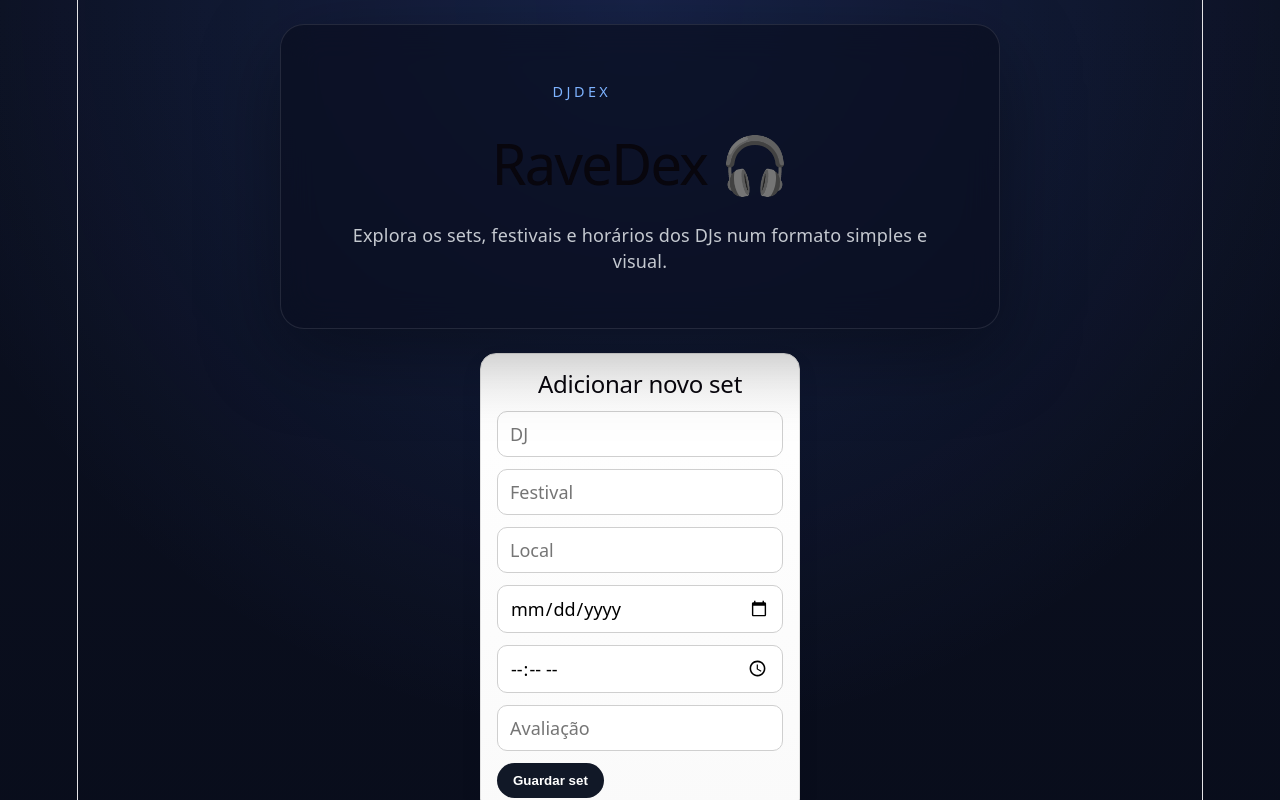
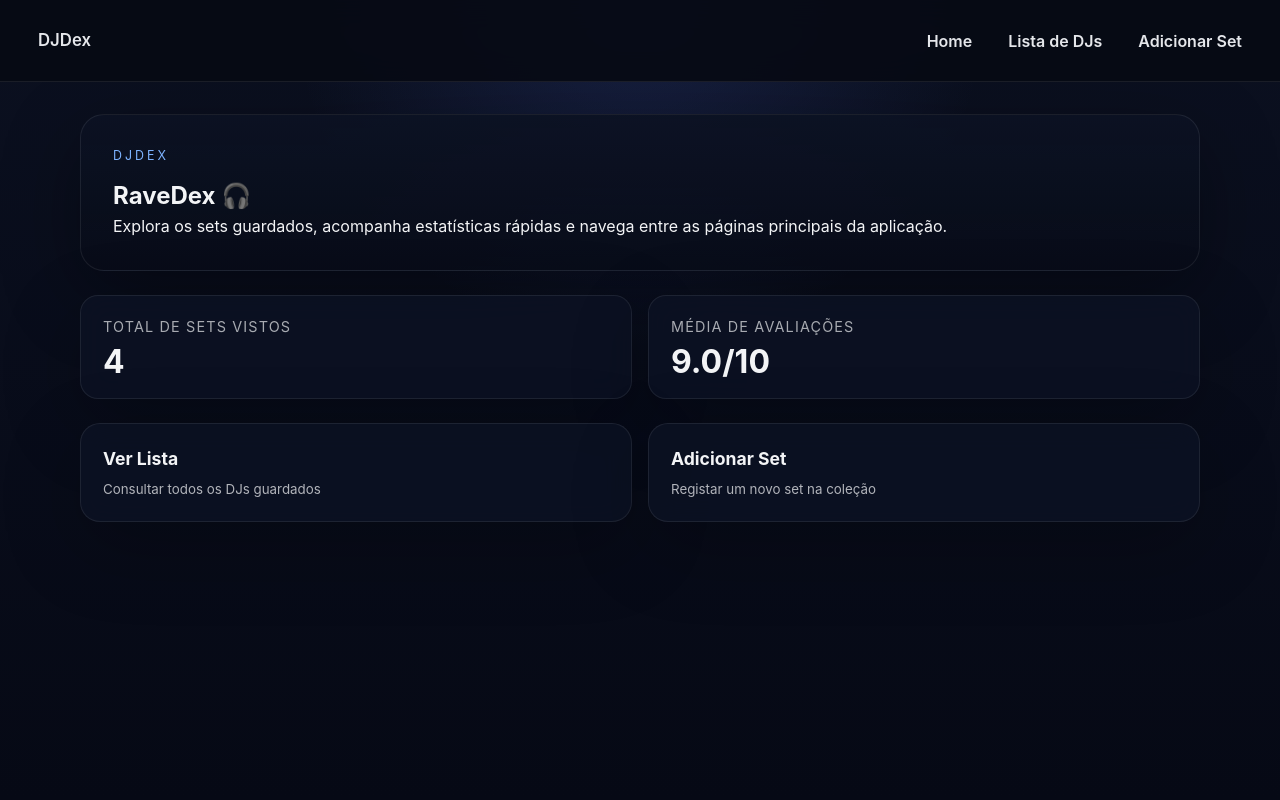
Before and after one commit to opaulosilva233/DJDex, a React (Vite) app: page / in a window 1280 px wide. Shown: the top 800 px of the page. Built offline with nearby package versions, Linux system fonts and the light colour scheme.

Commit message:
feat: implement routing with react-router-dom and create main application structure

```diff
--- a/package.json
+++ b/package.json
@@ -10,7 +10,8 @@
   },
   "dependencies": {
     "react": "^19.1.0",
-    "react-dom": "^19.1.0"
+    "react-dom": "^19.1.0",
+    "react-router-dom": "^7.15.1"
   },
   "devDependencies": {
     "@vitejs/plugin-react": "^4.4.1",
--- a/src/App.jsx
+++ b/src/App.jsx
@@ -1,7 +1,10 @@
 import { useEffect, useState } from 'react'
+import { BrowserRouter, Route, Routes } from 'react-router-dom'
 
-import AddSetForm from './components/AddSetForm'
-import DjCard from './components/DjCard'
+import Navbar from './components/Navbar'
+import AddSetPage from './pages/AddSetPage'
+import Home from './pages/Home'
+import SetList from './pages/SetList'
 import { djSets } from './data/mockData'
 
 export default function App() {
@@ -33,29 +36,21 @@ export default function App() {
   }
 
   return (
-    <main className="app-shell" style={{ padding: '24px' }}>
-      <section className="hero" style={{ marginBottom: '24px' }}>
-        <p className="eyebrow">DJDex</p>
-        <h1>RaveDex 🎧</h1>
-        <p>
-          Explora os sets, festivais e horários dos DJs num formato simples e
-          visual.
-        </p>
-      </section>
+    <BrowserRouter>
+      <div className="app-shell">
+        <Navbar />
 
-      <AddSetForm onAddSet={handleAddSet} />
-
-      <section
-        style={{
-          display: 'flex',
-          flexWrap: 'wrap',
-          gap: '16px',
-        }}
-      >
-        {djSets.map((set) => (
-          <DjCard key={set.id} set={set} />
-        ))}
-      </section>
-    </main>
+        <main className="app-main">
+          <Routes>
+            <Route path="/" element={<Home sets={sets} />} />
+            <Route path="/lista" element={<SetList sets={sets} />} />
+            <Route
+              path="/adicionar"
+              element={<AddSetPage handleAddSet={handleAddSet} />}
+            />
+          </Routes>
+        </main>
+      </div>
+    </BrowserRouter>
   )
 }
--- /dev/null
+++ b/src/components/Navbar.jsx
@@ -0,0 +1,45 @@
+import { Link } from 'react-router-dom'
+
+const navbarStyle = {
+	display: 'flex',
+	justifyContent: 'space-between',
+	alignItems: 'center',
+	gap: '16px',
+	padding: '18px 24px',
+	background: 'rgba(7, 10, 20, 0.92)',
+	borderBottom: '1px solid rgba(255, 255, 255, 0.08)',
+	backdropFilter: 'blur(14px)',
+	position: 'sticky',
+	top: 0,
+	zIndex: 10,
+}
+
+const linkStyle = {
+	color: '#e5e7eb',
+	textDecoration: 'none',
+	fontWeight: 600,
+	padding: '10px 14px',
+	borderRadius: '999px',
+}
+
+export default function Navbar() {
+	return (
+		<nav style={navbarStyle}>
+			<Link to="/" style={{ ...linkStyle, fontSize: '1.05rem' }}>
+				DJDex
+			</Link>
+
+			<div style={{ display: 'flex', flexWrap: 'wrap', gap: '8px' }}>
+				<Link to="/" style={linkStyle}>
+					Home
+				</Link>
+				<Link to="/lista" style={linkStyle}>
+					Lista de DJs
+				</Link>
+				<Link to="/adicionar" style={linkStyle}>
+					Adicionar Set
+				</Link>
+			</div>
+		</nav>
+	)
+}
--- a/src/index.css
+++ b/src/index.css
@@ -1,9 +1,15 @@
 :root {
 	font-family: Inter, system-ui, -apple-system, BlinkMacSystemFont, 'Segoe UI', sans-serif;
-  color: #f4f7fb;
-  background: #0b1020;
+	color: #f3f4f6;
+	background:
+		radial-gradient(circle at top, rgba(90, 122, 255, 0.16), transparent 34%),
+		linear-gradient(180deg, #0b1020 0%, #060915 100%);
 	line-height: 1.5;
 	font-weight: 400;
+	font-synthesis: none;
+	text-rendering: optimizeLegibility;
+	-webkit-font-smoothing: antialiased;
+	-moz-osx-font-smoothing: grayscale;
 }
 
 * {
@@ -19,154 +25,129 @@ body,
 
 body {
 	min-height: 100vh;
-  background:
-    radial-gradient(circle at top, rgba(78, 121, 255, 0.18), transparent 34%),
-    linear-gradient(180deg, #0b1020 0%, #060915 100%);
+	background: inherit;
+}
+
+a {
+	color: inherit;
+}
+
+h1,
+h2,
+h3,
+p {
+	margin: 0;
 }
 
 .app-shell {
 	min-height: 100vh;
-  display: grid;
-  place-items: center;
-  padding: 2rem;
+	display: flex;
+	flex-direction: column;
 }
 
-.hero {
-  width: min(720px, 100%);
-  padding: 3rem;
-  border: 1px solid rgba(255, 255, 255, 0.1);
-  border-radius: 24px;
-  background: rgba(10, 15, 32, 0.72);
-  backdrop-filter: blur(18px);
-  box-shadow: 0 24px 80px rgba(0, 0, 0, 0.35);
+.app-main {
+	width: min(1120px, calc(100% - 32px));
+	margin: 0 auto;
+	padding: 32px 0 48px;
+	flex: 1;
 }
 
 .eyebrow {
-  margin: 0 0 1rem;
+	margin-bottom: 12px;
 	text-transform: uppercase;
 	letter-spacing: 0.24em;
+	font-size: 0.78rem;
 	color: #7db3ff;
-  font-size: 0.8rem;
 }
 
-h1 {
-  margin: 0;
-  font-size: clamp(2.4rem, 6vw, 4.8rem);
-  line-height: 0.95;
+.page-section {
+	display: grid;
+	gap: 24px;
 }
 
-p {
-  margin: 1.25rem 0 0;
-  color: rgba(244, 247, 251, 0.8);
-  max-width: 60ch;
-}:root {
-  --text: #6b6375;
-  --text-h: #08060d;
-  --bg: #fff;
-  --border: #e5e4e7;
-  --code-bg: #f4f3ec;
-  --accent: #aa3bff;
-  --accent-bg: rgba(170, 59, 255, 0.1);
-  --accent-border: rgba(170, 59, 255, 0.5);
-  --social-bg: rgba(244, 243, 236, 0.5);
-  --shadow:
-    rgba(0, 0, 0, 0.1) 0 10px 15px -3px, rgba(0, 0, 0, 0.05) 0 4px 6px -2px;
-
-  --sans: system-ui, 'Segoe UI', Roboto, sans-serif;
-  --heading: system-ui, 'Segoe UI', Roboto, sans-serif;
-  --mono: ui-monospace, Consolas, monospace;
-
-  font: 18px/145% var(--sans);
-  letter-spacing: 0.18px;
-  color-scheme: light dark;
-  color: var(--text);
-  background: var(--bg);
-  font-synthesis: none;
-  text-rendering: optimizeLegibility;
-  -webkit-font-smoothing: antialiased;
-  -moz-osx-font-smoothing: grayscale;
-
-  @media (max-width: 1024px) {
-    font-size: 16px;
-  }
+.section-header {
+	display: grid;
+	gap: 10px;
 }
 
-@media (prefers-color-scheme: dark) {
-  :root {
-    --text: #9ca3af;
-    --text-h: #f3f4f6;
-    --bg: #16171d;
-    --border: #2e303a;
-    --code-bg: #1f2028;
-    --accent: #c084fc;
-    --accent-bg: rgba(192, 132, 252, 0.15);
-    --accent-border: rgba(192, 132, 252, 0.5);
-    --social-bg: rgba(47, 48, 58, 0.5);
-    --shadow:
-      rgba(0, 0, 0, 0.4) 0 10px 15px -3px, rgba(0, 0, 0, 0.25) 0 4px 6px -2px;
+.section-header h1 {
+	font-size: clamp(2rem, 4vw, 3.6rem);
+	line-height: 1;
 }
 
-  #social .button-icon {
-    filter: invert(1) brightness(2);
-  }
+.section-header p {
+	color: rgba(243, 244, 246, 0.78);
+	max-width: 60ch;
 }
 
-body {
-  margin: 0;
+.glass-card,
+.form-wrapper,
+.action-card,
+.sets-grid .card {
+	border: 1px solid rgba(255, 255, 255, 0.08);
+	background: rgba(12, 18, 35, 0.88);
+	box-shadow: 0 24px 80px rgba(0, 0, 0, 0.24);
+	backdrop-filter: blur(14px);
 }
 
-#root {
-  width: 1126px;
-  max-width: 100%;
-  margin: 0 auto;
-  text-align: center;
-  border-inline: 1px solid var(--border);
-  min-height: 100svh;
-  display: flex;
-  flex-direction: column;
-  box-sizing: border-box;
+.glass-card {
+	padding: 20px 22px;
+	border-radius: 18px;
+	display: grid;
+	gap: 8px;
 }
 
-h1,
-h2 {
-  font-family: var(--heading);
-  font-weight: 500;
-  color: var(--text-h);
+.card-label {
+	font-size: 0.9rem;
+	text-transform: uppercase;
+	letter-spacing: 0.08em;
+	color: rgba(243, 244, 246, 0.68);
 }
 
-h1 {
-  font-size: 56px;
-  letter-spacing: -1.68px;
-  margin: 32px 0;
-  @media (max-width: 1024px) {
-    font-size: 36px;
-    margin: 20px 0;
-  }
-}
-h2 {
-  font-size: 24px;
-  line-height: 118%;
-  letter-spacing: -0.24px;
-  margin: 0 0 8px;
-  @media (max-width: 1024px) {
-    font-size: 20px;
-  }
-}
-p {
-  margin: 0;
+.card-value {
+	font-size: 2rem;
+	line-height: 1;
 }
 
-code,
-.counter {
-  font-family: var(--mono);
-  display: inline-flex;
-  border-radius: 4px;
-  color: var(--text-h);
+.action-grid {
+	display: grid;
+	grid-template-columns: repeat(auto-fit, minmax(220px, 1fr));
+	gap: 16px;
 }
 
-code {
-  font-size: 15px;
-  line-height: 135%;
-  padding: 4px 8px;
-  background: var(--code-bg);
+.action-card {
+	display: grid;
+	gap: 8px;
+	padding: 22px;
+	border-radius: 20px;
+	text-decoration: none;
+	transition: transform 160ms ease, border-color 160ms ease;
 }
+
+.action-card:hover {
+	transform: translateY(-2px);
+	border-color: rgba(125, 179, 255, 0.4);
+}
+
+.action-card span {
+	font-size: 1.1rem;
+	font-weight: 700;
+}
+
+.action-card small {
+	color: rgba(243, 244, 246, 0.72);
+	line-height: 1.4;
+}
+
+.sets-grid {
+	display: grid;
+	grid-template-columns: repeat(auto-fit, minmax(240px, 1fr));
+	gap: 16px;
+}
+
+.form-wrapper {
+	border-radius: 24px;
+	padding: 16px;
+	width: fit-content;
+	max-width: 100%;
+}
--- /dev/null
+++ b/src/pages/AddSetPage.jsx
@@ -0,0 +1,17 @@
+import AddSetForm from '../components/AddSetForm'
+
+export default function AddSetPage({ handleAddSet }) {
+	return (
+		<section className="page-section">
+			<div className="section-header">
+				<p className="eyebrow">Entrada</p>
+				<h1>Adicionar Set</h1>
+				<p>Regista um novo set através do formulário abaixo.</p>
+			</div>
+
+			<div className="form-wrapper">
+				<AddSetForm onAddSet={handleAddSet} />
+			</div>
+		</section>
+	)
+}
--- /dev/null
+++ b/src/pages/Home.jsx
@@ -0,0 +1,73 @@
+import { Link } from 'react-router-dom'
+
+function calculateAverageRating(sets) {
+	const ratedSets = sets.filter(
+		(set) => set.avaliacao !== null && set.avaliacao !== undefined,
+	)
+
+	if (ratedSets.length === 0) {
+		return 0
+	}
+
+	const totalRating = ratedSets.reduce((sum, set) => sum + Number(set.avaliacao), 0)
+
+	return totalRating / ratedSets.length
+}
+
+const pageStyle = {
+	display: 'grid',
+	gap: '24px',
+}
+
+const heroStyle = {
+	padding: '32px',
+	borderRadius: '24px',
+	background: 'linear-gradient(180deg, rgba(12, 18, 35, 0.95) 0%, rgba(8, 12, 24, 0.88) 100%)',
+	border: '1px solid rgba(255, 255, 255, 0.08)',
+	boxShadow: '0 24px 80px rgba(0, 0, 0, 0.32)',
+}
+
+export default function Home({ sets }) {
+	const averageRating = calculateAverageRating(sets)
+
+	return (
+		<div style={pageStyle}>
+			<section style={heroStyle}>
+				<p className="eyebrow">DJDex</p>
+				<h1>RaveDex 🎧</h1>
+				<p>
+					Explora os sets guardados, acompanha estatísticas rápidas e navega entre
+					as páginas principais da aplicação.
+				</p>
+			</section>
+
+			<section
+				style={{
+					display: 'grid',
+					gridTemplateColumns: 'repeat(auto-fit, minmax(220px, 1fr))',
+					gap: '16px',
+				}}
+			>
+				<div className="glass-card">
+					<p className="card-label">Total de Sets Vistos</p>
+					<strong className="card-value">{sets.length}</strong>
+				</div>
+				<div className="glass-card">
+					<p className="card-label">Média de Avaliações</p>
+					<strong className="card-value">{averageRating.toFixed(1)}/10</strong>
+				</div>
+			</section>
+
+			<section className="action-grid">
+				<Link className="action-card" to="/lista">
+					<span>Ver Lista</span>
+					<small>Consultar todos os DJs guardados</small>
+				</Link>
+				<Link className="action-card" to="/adicionar">
+					<span>Adicionar Set</span>
+					<small>Registar um novo set na coleção</small>
+				</Link>
+			</section>
+		</div>
+	)
+}
--- /dev/null
+++ b/src/pages/SetList.jsx
@@ -0,0 +1,19 @@
+import DjCard from '../components/DjCard'
+
+export default function SetList({ sets }) {
+	return (
+		<section className="page-section">
+			<div className="section-header">
+				<p className="eyebrow">Biblioteca</p>
+				<h1>Lista de DJs</h1>
+				<p>Todos os sets atualmente carregados na aplicação.</p>
+			</div>
+
+			<div className="sets-grid">
+				{sets.map((set) => (
+					<DjCard key={set.id} set={set} />
+				))}
+			</div>
+		</section>
+	)
+}
```
Also changed, not shown: 1 other file (tests, documents, lock files or other folders). Lines whose indentation alone changed are shown as unchanged.
